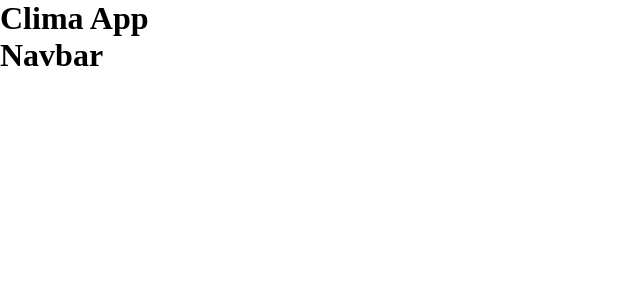
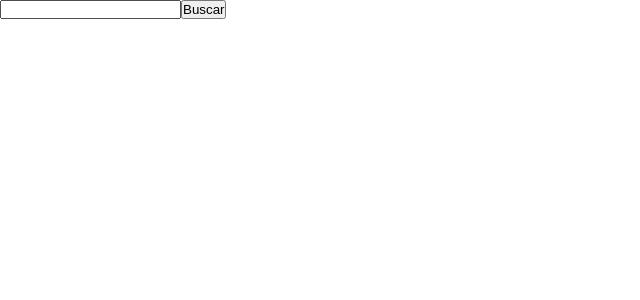
Before and after one commit to MatheusQuintanilhaa/Desafio-frontend-hurb, a React (Vite) app: page / in a window 1280 px wide. Shown: the top 300 px of the page, without its empty margins (0-640 px from the left). Built offline with nearby package versions, Linux system fonts and the light colour scheme.

Commit message:
feat: testing the component WeatherCard

```diff
--- a/src/App.tsx
+++ b/src/App.tsx
@@ -1,12 +1,11 @@
-import Navbar from "./components/Navbar";
-
 import "./App.css";
+import WeatherCard from "./components/WeatherCard";
 
 function App() {
   return (
     <>
       <h1>Clima App</h1>
-      <Navbar />
+      <WeatherCard />
     </>
   );
 }
--- a/src/components/Navbar.tsx
+++ /dev/null
@@ -1,9 +0,0 @@
-const Navbar = () => {
-  return (
-    <div>
-      <h1>Navbar</h1>
-    </div>
-  );
-};
-
-export default Navbar;
--- /dev/null
+++ b/src/components/WeatherCard.tsx
@@ -0,0 +1,68 @@
+import { useState } from "react";
+
+interface WeatherData {
+  name: string;
+  main: {
+    temp: number;
+  };
+  weather: {
+    description: string;
+  }[];
+}
+
+const WeatherCard: React.FC = () => {
+  const [location, setLocation] = useState<string>("");
+  const [weatherData, setWeatherData] = useState<WeatherData | null>(null);
+
+  const handleSearch = async () => {
+    if (!location) {
+      console.error("Por favor, informe uma localização válida");
+      return;
+    }
+
+    try {
+      const response = await fetch(
+        `https://api.openweathermap.org/data/2.5/weather?q=${location}&appid=772920597e4ec8f00de8d376dfb3f094`
+      );
+      const data = await response.json();
+
+      setWeatherData(data);
+    } catch (error) {
+      console.error("Erro ao buscaros dados do clima", error);
+    }
+  };
+
+  const handleChangeLocation = (event: React.ChangeEvent<HTMLInputElement>) => {
+    setLocation(event.target.value);
+  };
+
+  return (
+    <div
+      style={{
+        backgroundColor:
+          weatherData && weatherData.main.temp > 25
+            ? "yellow"
+            : weatherData && weatherData.main.temp < 20
+            ? "blue"
+            : "white",
+        width: "100%",
+        height: "100%",
+        position: "fixed",
+        top: 0,
+        left: 0,
+      }}
+    >
+      <input type="text" onChange={handleChangeLocation} />
+      <button onClick={handleSearch}>Buscar</button>
+      {weatherData && (
+        <div>
+          <p>Localização: {weatherData.name}</p>
+          <p>Temperatura: {weatherData.main.temp}</p>
+          <p>Tempo: {weatherData.weather[0].description}</p>
+        </div>
+      )}
+    </div>
+  );
+};
+
+export default WeatherCard;
```
